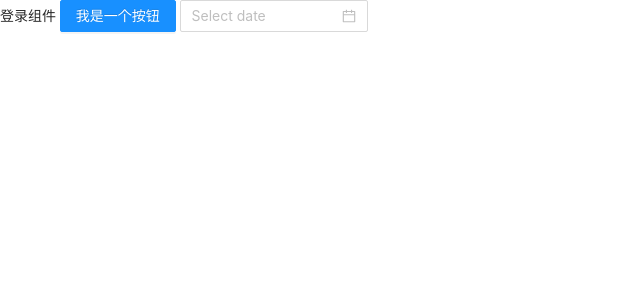
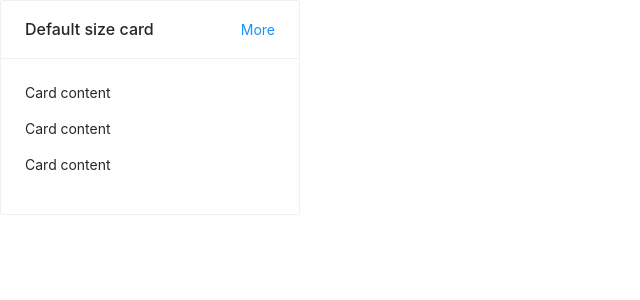
Before and after one commit to Sakirisy/geek-pc, a React (Create React App) app: page /login in a window 1280 px wide. Shown: the top 300 px of the page, without its empty margins (0-640 px from the left). Built offline with nearby package versions, Linux system fonts and the light colour scheme.

Commit message:
项目初始化-css

```diff
--- a/package.json
+++ b/package.json
@@ -10,7 +10,7 @@
     "react": "^18.2.0",
     "react-dom": "^18.2.0",
     "react-router": "^5.3.3",
-    "react-router-dom": "^5.3.3",
+    "react-router-dom": "5",
     "react-scripts": "5.0.1",
     "web-vitals": "^2.1.4"
   },
--- a/src/index.js
+++ b/src/index.js
@@ -1,6 +1,6 @@
 import React from 'react'
 import ReactDOM from 'react-dom/client'
-import 'antd/dist/antd.css'
+import 'antd/dist/antd.min.css'
 import './index.css'
 import App from './App'
 
--- /dev/null
+++ b/src/pages/Login/index.css
@@ -0,0 +1,4 @@
+.login {
+  height: 100vh;
+  width: 100vw;
+}
--- a/src/pages/Login/index.js
+++ b/src/pages/Login/index.js
@@ -1,10 +1,21 @@
 import React, { Component } from 'react'
-import { Button, DatePicker } from 'antd'
+import { Card } from 'antd'
+import './index.css'
 export default class Login extends Component {
   render() {
     return (
       <div>
-        登录组件 <Button type="primary">我是一个按钮</Button> <DatePicker />
+        <Card
+          title="Default size card"
+          extra={<a href="#">More</a>}
+          style={{
+            width: 300,
+          }}
+        >
+          <p>Card content</p>
+          <p>Card content</p>
+          <p>Card content</p>
+        </Card>
       </div>
     )
   }
```
Also changed, not shown: 1 other file (tests, documents, lock files or other folders).
